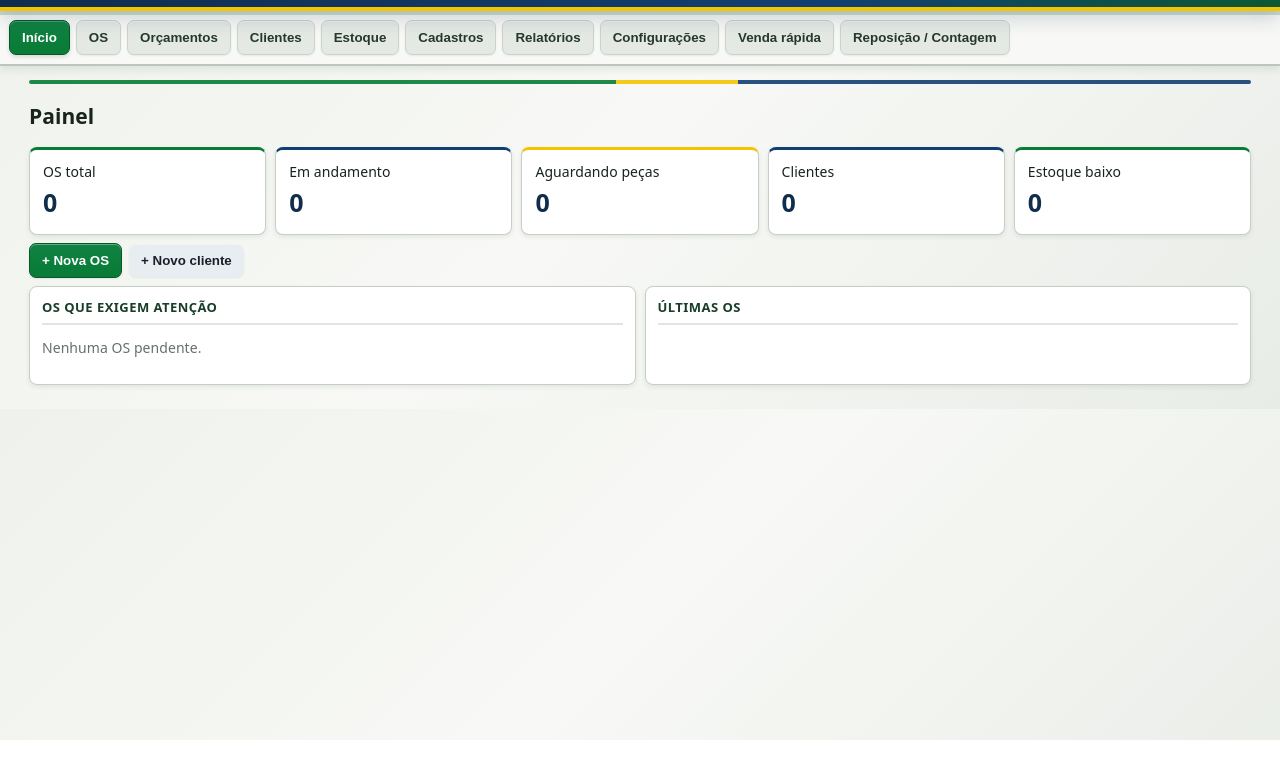
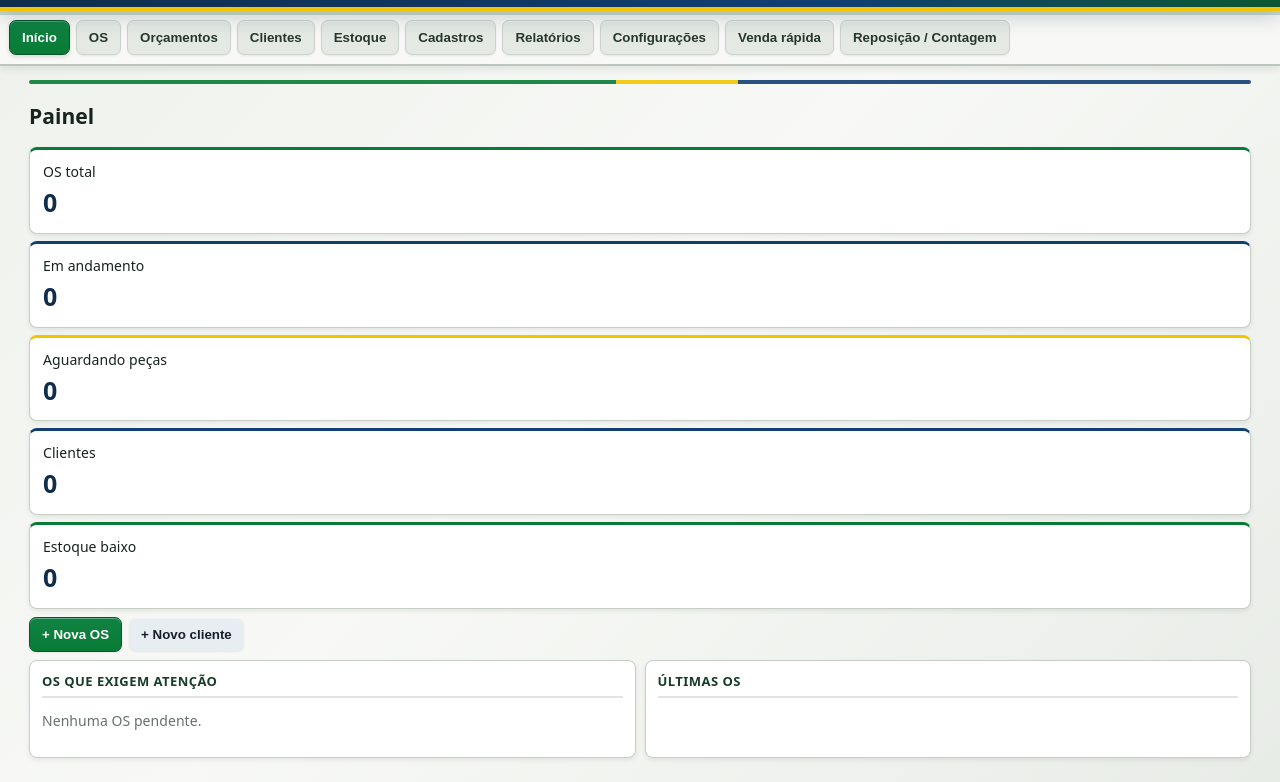
Before and after one commit to jefe198686-pixel/jf-oficina, a website: page index.html in a window 1280 px wide. Shown: the part 60-842 px from the top of the page. Before the commit the page ends 800 px from the top, so only its background shows below. Drawn offline with Linux system fonts and the light colour scheme.

Commit message:
JF Oficina: empilhar balões também no computador

```diff
--- a/theme-brasil.css
+++ b/theme-brasil.css
@@ -8,8 +8,9 @@ nav button{background:#e4e9e4;color:#26372d;border:1px solid #cbd3cb;border-radi
 nav button.primary{background:linear-gradient(#118243,#087b36);color:#fff;border-color:#07572a;box-shadow:inset 0 1px 0 #ffffff38,0 2px 4px #0002}
 button,.btn{border-radius:7px;font-weight:800;box-shadow:inset 0 1px 0 #ffffff55,0 1px 2px #0001;transition:filter .1s ease,transform .1s ease}
 button:hover,.btn:hover{filter:brightness(.97);transform:translateY(-1px)}.primary{background:linear-gradient(#118243,#087b36);color:#fff;border:1px solid #07572a}.success{background:#dfeee3;color:#07572a;border:1px solid #a8c8b1}.ghost{background:#f7f8f5;border:1px solid #bdc6bd}.danger{background:#f2dddd;color:#812525;border:1px solid #ddbcbc}
+.cards{grid-template-columns:1fr!important;gap:7px}
 .card,.box,.section,.tablewrap{border:1px solid #c7cec6;border-radius:8px;box-shadow:0 2px 5px rgba(29,48,36,.09);background:#fff}
-.card{position:relative;overflow:hidden;min-height:88px;border-top:3px solid var(--br-green)}.card:nth-child(2n){border-top-color:var(--br-blue)}.card:nth-child(3n){border-top-color:var(--br-yellow)}.card::before{display:none}.card b{color:var(--br-blue-dark);font-weight:900}.section h3{color:#183d2a;font-weight:900;text-transform:uppercase;font-size:13px;letter-spacing:.035em;border-bottom:2px solid #e1e5df;padding-bottom:6px}
+.card{position:relative;overflow:hidden;min-height:68px;border-top:3px solid var(--br-green);width:100%;min-width:0}.card:nth-child(2n){border-top-color:var(--br-blue)}.card:nth-child(3n){border-top-color:var(--br-yellow)}.card::before{display:none}.card b{color:var(--br-blue-dark);font-weight:900}.section h3{color:#183d2a;font-weight:900;text-transform:uppercase;font-size:13px;letter-spacing:.035em;border-bottom:2px solid #e1e5df;padding-bottom:6px}
 input,select,textarea{border:1px solid #b8c2b9;border-radius:6px;background:#fbfcfa;color:#17231d;box-shadow:inset 0 1px 2px #0000000d}input:focus,select:focus,textarea:focus{outline:0;border-color:#087b36;box-shadow:0 0 0 3px rgba(8,123,54,.13);background:#fff}label{color:#34463a;font-weight:600}
 th{background:linear-gradient(#e7ebe6,#dfe5df);color:#173d29;font-weight:900;text-transform:uppercase;font-size:11px;border-bottom:2px solid #aebcaf}td{border-bottom-color:#e1e5df}.click:hover{background:#f0f5f0}
 dialog{border:1px solid #7d8980;border-radius:9px;box-shadow:0 24px 70px rgba(14,35,23,.35)}.dhead{background:linear-gradient(100deg,#102d4b 0%,#123f72 62%,#0c6237 100%);border-bottom:4px solid var(--br-yellow);padding:11px 14px}.dhead b{font-weight:900;text-transform:uppercase;letter-spacing:.025em}.tabs{background:#e9ede8;gap:4px;padding:7px 9px;border-bottom:2px solid #bec8bf;box-shadow:inset 0 -1px 0 #fff}.tab{background:#dce2dc;color:#304239;border:1px solid #c1cac1;border-radius:6px;box-shadow:none}.tab:hover{background:#d1dbd2}.tab.active{background:linear-gradient(#f7d72b,#eec300);color:#102d4b;border-color:#bda000;box-shadow:inset 0 1px 0 #fff8,0 2px 3px #0002}.dfoot{background:#f2f4f0;border-top:2px solid #bcc6bc;box-shadow:0 -3px 8px rgba(24,48,31,.09)}#finalizeOS,#finalizeBudget{background:linear-gradient(#f6d62a,#edc400);color:#102d4b;border:1px solid #bca000}#saveOS,#saveBudget{background:linear-gradient(#118243,#087b36);color:#fff;border:1px solid #07572a}
@@ -17,4 +18,4 @@ dialog{border:1px solid #7d8980;border-radius:9px;box-shadow:0 24px 70px rgba(14
 #scanMaterialQR,#scanBudgetQR,[id*="scan"][id*="QR"]{background:linear-gradient(#f7d72b,#edc400);color:#102d4b;border:1px solid #bca000;box-shadow:inset 0 1px 0 #fff8,0 2px 3px #0002}.badge{border-radius:5px;border:1px solid transparent;font-weight:900}.badge.andamento{background:#e5edf6;color:#174b7e;border-color:#bdccdd}.badge.aguardando{background:#fff0ad;color:#6a5700;border-color:#ddc75d}.badge.concluida,.badge.finalizada{background:#dfeee3;color:#07572a;border-color:#aac9b2}.badge.cancelada{background:#f3dddd;color:#852727;border-color:#d9b4b4}.statusnote{border-left:5px solid #123f72;background:#edf2f7;border-radius:5px}
 main::before{content:"";display:block;height:4px;margin:0 0 10px;border-radius:3px;background:linear-gradient(90deg,#087b36 0 48%,#f2c500 48% 58%,#123f72 58% 100%);opacity:.9}
 *{scrollbar-width:thin;scrollbar-color:#83948a transparent}::-webkit-scrollbar{width:9px;height:9px}::-webkit-scrollbar-thumb{background:#83948a;border-radius:5px;border:2px solid transparent;background-clip:padding-box}
-@media(max-width:800px){main{padding:8px}.section{padding:9px;border-radius:7px}.tabs{padding:6px;gap:3px}.tab{padding:7px 9px}.dhead{padding:9px 11px}input,select,textarea{padding:8px}button,.btn{padding:8px 9px}.cards{grid-template-columns:1fr!important;gap:7px}.card{min-height:68px;padding:10px;width:100%;min-width:0}.card b{font-size:21px}.matQuickPicker,.srvQuickPicker{padding:7px}}
+@media(max-width:800px){main{padding:8px}.section{padding:9px;border-radius:7px}.tabs{padding:6px;gap:3px}.tab{padding:7px 9px}.dhead{padding:9px 11px}input,select,textarea{padding:8px}button,.btn{padding:8px 9px}.card{padding:10px}.card b{font-size:21px}.matQuickPicker,.srvQuickPicker{padding:7px}}
```
